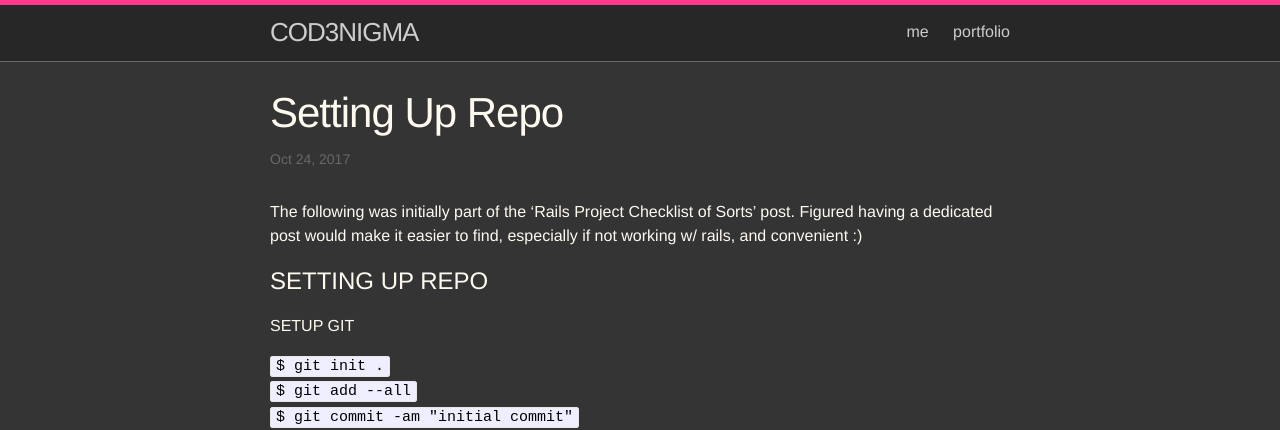
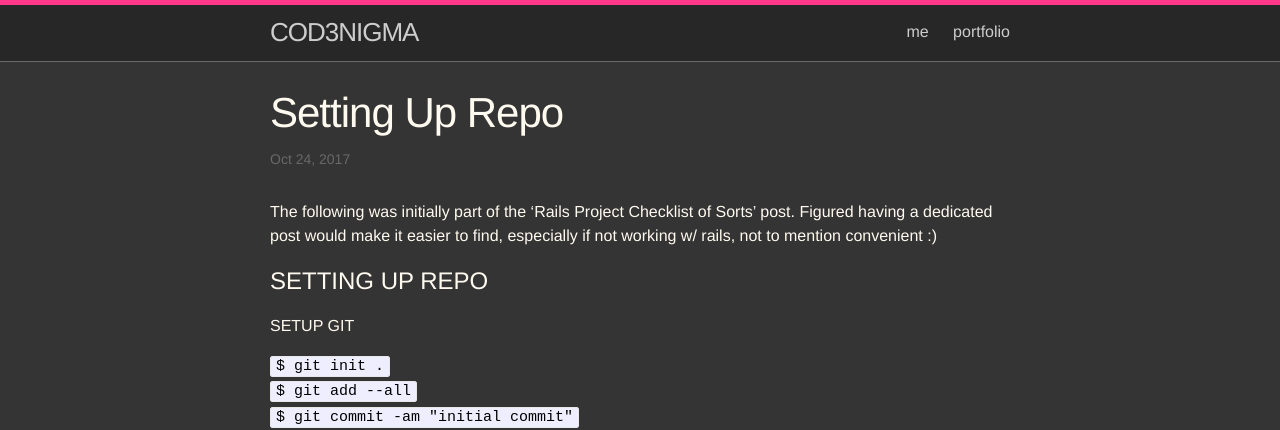
Before and after one commit to rebelcl0ud/blog, a Jekyll site: the page built from _posts/2017-10-24-[15]-setting-up-repo.markdown, in a window 1280 px wide. Shown: the top 430 px of the page. Built offline with Jekyll 4.4.1, drawn with Linux system fonts in a browser that asks for light colours.

Commit message:
edit intro

```diff
--- a/_posts/2017-10-24-[15]-setting-up-repo.markdown
+++ b/_posts/2017-10-24-[15]-setting-up-repo.markdown
@@ -5,7 +5,7 @@ date:   2017-10-24
 categories: git
 ---
 
-The following was initially part of the 'Rails Project Checklist of Sorts' post. Figured having a dedicated post would make it easier to find, especially if not working w/ rails, and convenient :)
+The following was initially part of the 'Rails Project Checklist of Sorts' post. Figured having a dedicated post would make it easier to find, especially if not working w/ rails, not to mention convenient :)
 
 # SETTING UP REPO
 
```
